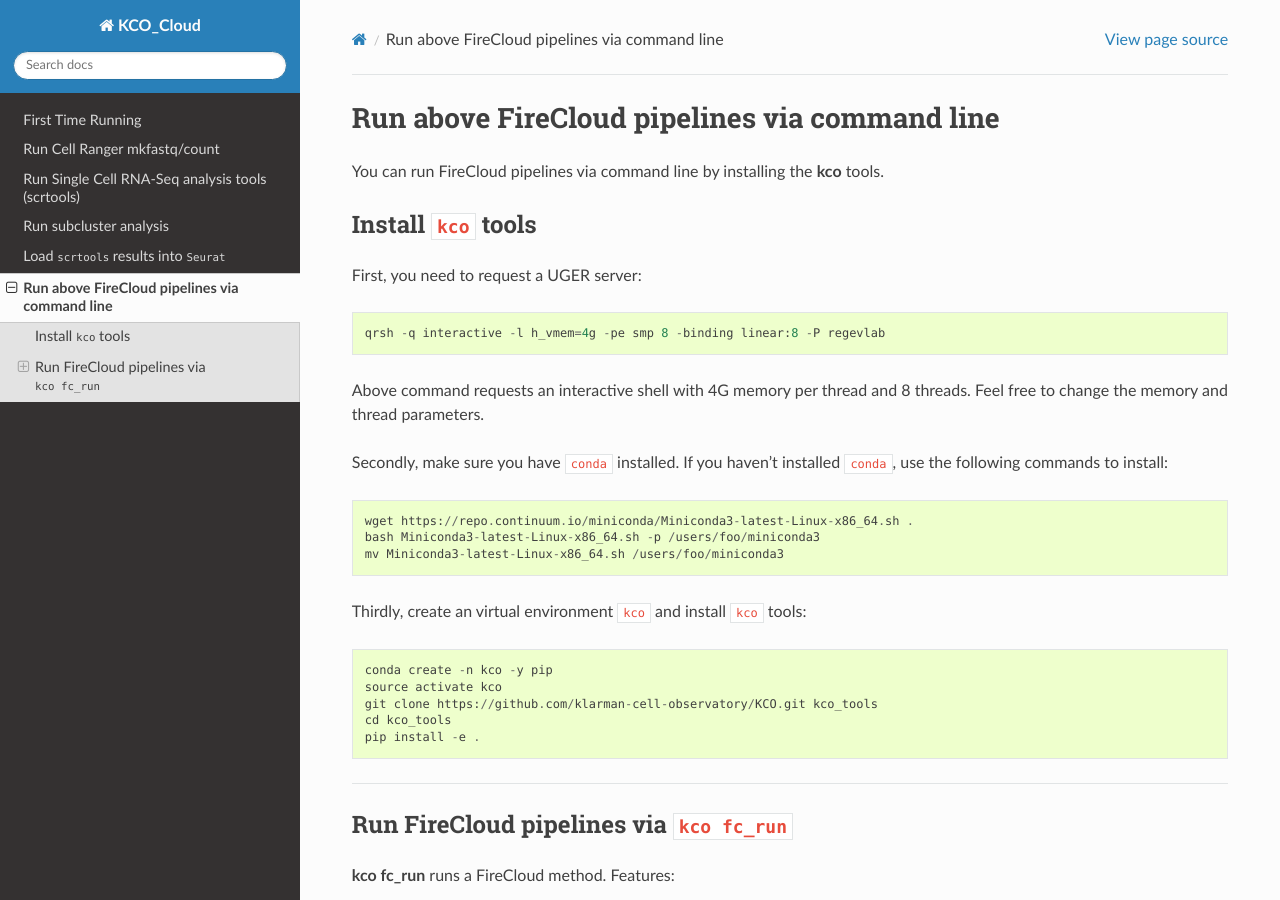
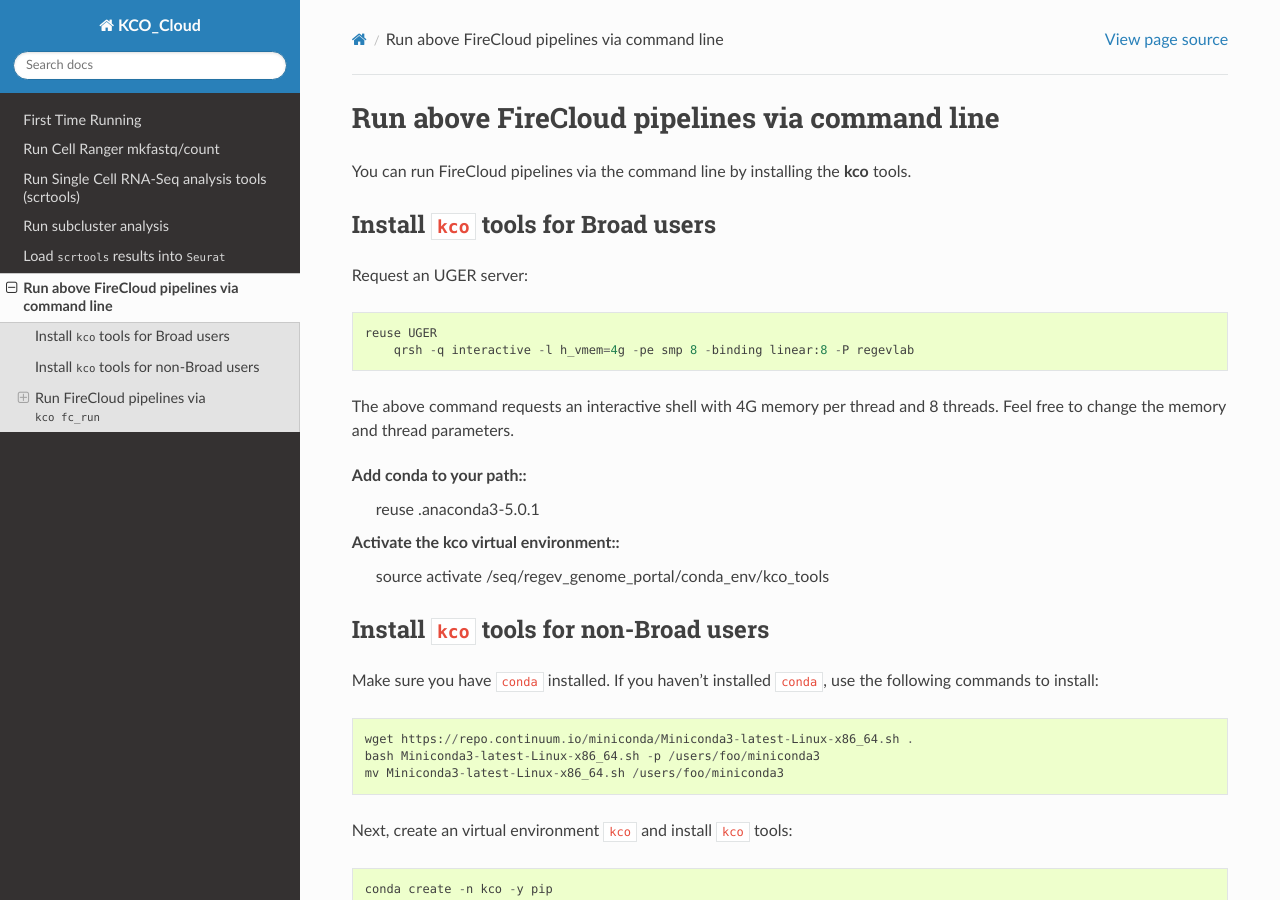
Before and after one commit to lilab-bcb/cumulus, a Sphinx documentation site: the page built from docs/command_line.rst, in a window 1280 px wide and 900 px high. Built offline with Sphinx 7.4.7 and the Read the Docs theme 2.0.0, drawn with Linux system fonts in a browser that asks for light colours.

Commit message:
fixed typo, updated command line instructions

```diff
--- a/docs/command_line.rst
+++ b/docs/command_line.rst
@@ -1,24 +1,34 @@
 Run above FireCloud pipelines via command line
 ----------------------------------------------
 
-You can run FireCloud pipelines via command line by installing the **kco** tools.
+You can run FireCloud pipelines via the command line by installing the **kco** tools.
 
-Install ``kco`` tools
+
+Install ``kco`` tools for Broad users
+^^^^^^^^^^^^^^^^^^^^^
+Request an UGER server::
+
+    reuse UGER
+	qrsh -q interactive -l h_vmem=4g -pe smp 8 -binding linear:8 -P regevlab
+
+The above command requests an interactive shell with 4G memory per thread and 8 threads. Feel free to change the memory and thread parameters.
+
+Add conda to your path::
+    reuse .anaconda3-5.0.1
+
+Activate the kco virtual environment::
+    source activate /seq/regev_genome_portal/conda_env/kco_tools
+
+Install ``kco`` tools for non-Broad users
 ^^^^^^^^^^^^^^^^^^^^^
 
-First, you need to request a UGER server::
-
-	qrsh -q interactive -l h_vmem=4g -pe smp 8 -binding linear:8 -P regevlab
-
-Above command requests an interactive shell with 4G memory per thread and 8 threads. Feel free to change the memory and thread parameters.
-
-Secondly, make sure you have ``conda`` installed. If you haven't installed ``conda``, use the following commands to install::
+Make sure you have ``conda`` installed. If you haven't installed ``conda``, use the following commands to install::
 
 	wget https://repo.continuum.io/miniconda/Miniconda3-latest-Linux-x86_64.sh .
 	bash Miniconda3-latest-Linux-x86_64.sh -p /users/foo/miniconda3
 	mv Miniconda3-latest-Linux-x86_64.sh /users/foo/miniconda3
 
-Thirdly, create an virtual environment ``kco`` and install ``kco`` tools::
+Next, create an virtual environment ``kco`` and install ``kco`` tools::
 
 	conda create -n kco -y pip
 	source activate kco
```
Also changed, not shown: workflows/cellranger/README.md.
